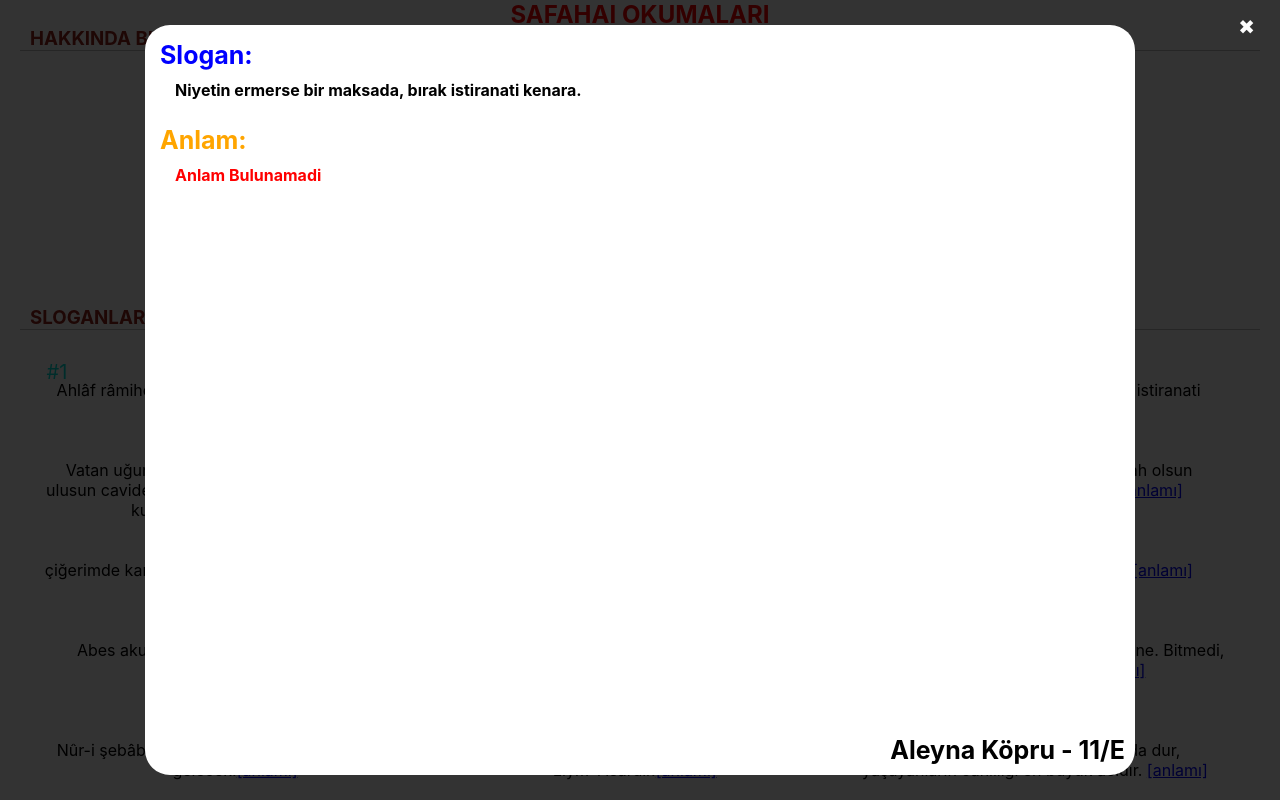
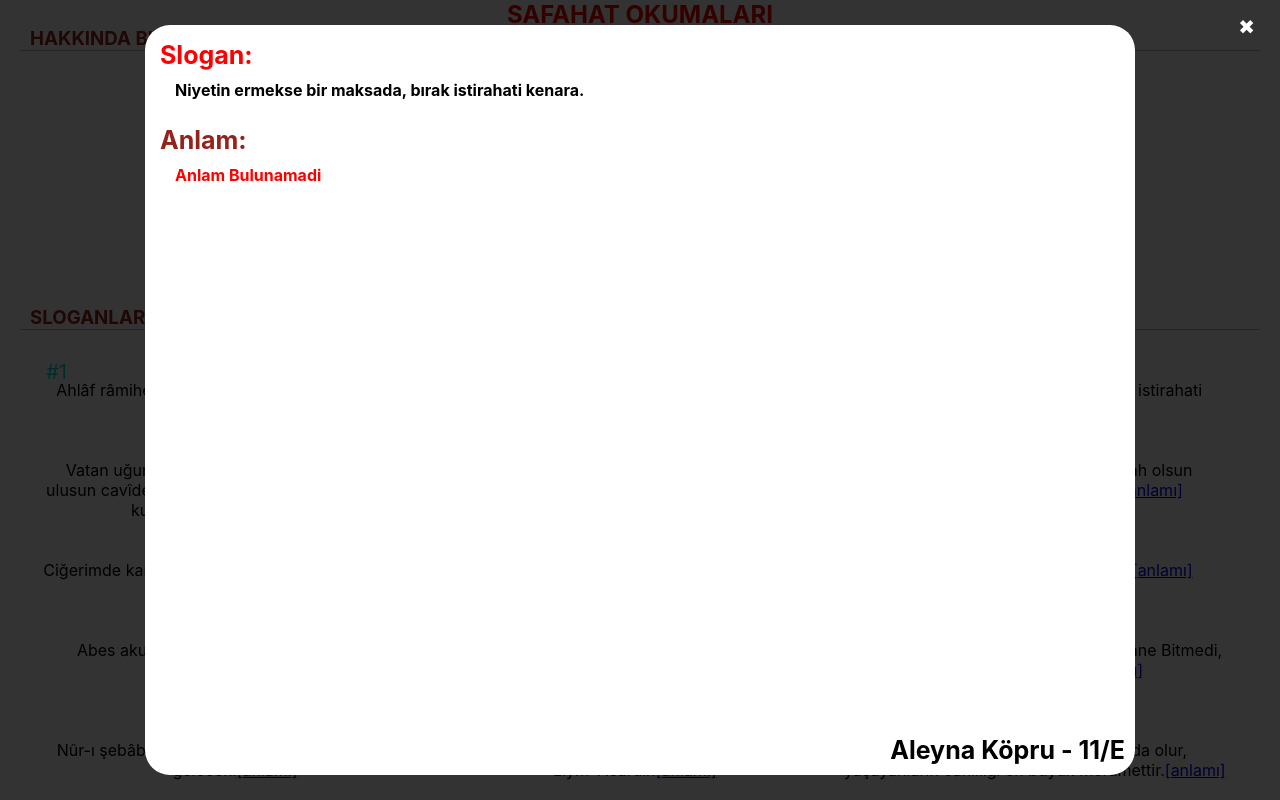
Before and after one commit to amirm-official7/AAL_EDEBIYAT, a React (Create React App) app: page / in a window 1280 px wide. Both pictures are taken after a click on the item 1034 px from the left and 3006 px from the top of the page. Shown: the part 2606-3406 px from the top of the page. Built offline with nearby package versions, Linux system fonts and the light colour scheme.

Commit message:
final d.json adjusments

```diff
--- a/src/DATA.json
+++ b/src/DATA.json
@@ -1,6 +1,6 @@
 [
     {
-        "TITLE": "SAFAHAI OKUMALARI",
+        "TITLE": "SAFAHAT OKUMALARI",
         "DATA":
         [
             {
@@ -19,7 +19,7 @@
                         "CREATOR": "Şeyma Aydoğan",
                         "CLASSOFCREATOR": "12/C",
                         "TEACHEROFCREATOR": "",
-                        "DATA": "Ahlâf râmihe benzer.  Dil-hâh’, müjdeler.",
+                        "DATA": "Ahlâf  râmihe benzer. Dil-hâh’ı müjdeler.",
                         "MEANINGOFTHESLOGAN": "Gelecek nesiller parlak bir yıldıza benzer. Gönlün istediğini müjdeler.",
                         "TYPE": "SLOGAN",
                         "EXPLONATION": ""
@@ -28,7 +28,7 @@
                         "CREATOR": "Hanzade Abdusodikova",
                         "CLASSOFCREATOR": "11/B",
                         "TEACHEROFCREATOR": "",
-                        "DATA": "Cehalettir hâsın-ı hakiki, evvelâ onu öldürmeli.",
+                        "DATA": "Cehalettir hasm-ı hakiki, evvelâ onu öldürmeli.",
                         "MEANINGOFTHESLOGAN": "",
                         "TYPE": "SLOGAN",
                         "EXPLONATION": ""
@@ -37,7 +37,7 @@
                         "CREATOR": "Aleyna Köpru",
                         "CLASSOFCREATOR": "11/E",
                         "TEACHEROFCREATOR": "",
-                        "DATA": "Niyetin ermerse bir maksada, bırak istiranati kenara.",
+                        "DATA": "Niyetin ermekse bir maksada, bırak istirahati kenara.",
                         "MEANINGOFTHESLOGAN": "",
                         "TYPE": "SLOGAN",
                         "EXPLONATION": ""
@@ -46,7 +46,7 @@
                         "CREATOR": "Arzu Taşkıran",
                         "CLASSOFCREATOR": "10/C",
                         "TEACHEROFCREATOR": "",
-                        "DATA": "Vatan uğuruna gümrâh olan hayaller atîde bir ulusun caviden olarak sahiplenmesiyle parlayacak kutsal masnûatadır!",
+                        "DATA": "Vatan uğuruna gümrâh olan hayaller atîde bir ulusun cavîden olarak sahiplenmesiyle parlayacak kutsal masnûatadır!",
                         "MEANINGOFTHESLOGAN": "Vatan uğuruna yolunu kaybetmiş hayaller gelecekte bir ulusun ebedi olarak sahiplenmesiyle parlayacak kutsal sanat eseridir.",
                         "TYPE": "SLOGAN",
                         "EXPLONATION": ""
@@ -55,7 +55,7 @@
                         "CREATOR": "Beyza Mertsoy",
                         "CLASSOFCREATOR": "11/E",
                         "TEACHEROFCREATOR": "",
-                        "DATA": "Sen gün görmeyen muebbed bir bayat ummuş bu millete beşârat oldun ey istiklal!",
+                        "DATA": "Sen gün görmeyen müebbed bir hayat ummuş bu millete beşârat oldun ey istiklal!",
                         "MEANINGOFTHESLOGAN": "",
                         "TYPE": "SLOGAN",
                         "EXPLONATION": ""
@@ -73,7 +73,7 @@
                         "CREATOR": "Hanzade Abdusodikova",
                         "CLASSOFCREATOR": "11/B",
                         "TEACHEROFCREATOR": "",
-                        "DATA": "çiğerimde kanayan bir yara, haykırıyor istiklal diye.",
+                        "DATA": "Ciğerimde kanayan bir yara, haykırıyor İstiklal diye.",
                         "MEANINGOFTHESLOGAN": "",
                         "TYPE": "SLOGAN",
                         "EXPLONATION": ""
@@ -82,8 +82,8 @@
                         "CREATOR": "Arda Akkuş",
                         "CLASSOFCREATOR": "11/C",
                         "TEACHEROFCREATOR": "",
-                        "DATA": "Berf-î berîn cîböl, nar-ı amik cehimi avalara nazar eder.",
-                        "MEANINGOFTHESLOGAN": "Kibirli, kendini herkesden yüksekte görenlerin düşeceğı yer cehennemdir.",
+                        "DATA": "Berf-î berîn cîbâl, nar-ı amik cehimi ovalara nazar eder.",
+                        "MEANINGOFTHESLOGAN": "Karlı, yüksek dağlar, sıcak, derin ve cehenneme ait ovalara bakar. Kibirli, kendini herkesten yüksekte görenlerin düşeceği yer cehennemdir.",
                         "TYPE": "SLOGAN",
                         "EXPLONATION": ""
                     },
@@ -91,7 +91,7 @@
                         "CREATOR": "Kaan Özdemir",
                         "CLASSOFCREATOR": "11/C",
                         "TEACHEROFCREATOR": "",
-                        "DATA": "Akim beyinler abes akualler üretir.",
+                        "DATA": "Akim beyinler abes akvaller üretir.",
                         "MEANINGOFTHESLOGAN": "Kısır beyinler boş laflar üretir.",
                         "TYPE": "SLOGAN",
                         "EXPLONATION": ""
@@ -109,8 +109,8 @@
                         "CREATOR": "Şeyma Aydoğan",
                         "CLASSOFCREATOR": "12/C",
                         "TEACHEROFCREATOR": "",
-                        "DATA": "Çehreye şem vurmuş âsümandân, berhudâr olacaksın, bekle. Dil ebkem, dünû’, istimdattan geliyor sesler, dinle.",
-                        "MEANINGOFTHESLOGAN": "Çehreye ışık vurmuş gökyüzünden, mutlu alacaksın, bekle. Gönül dilsiz, yardım dileyen gözyaşlarından geliyor sesler, dinle.",
+                        "DATA": "Çehreye şem vurmuş âsumandan, berhudar olacaksın, bekle. Dil ebrem, dümû’ı istimdattan geliyor sesler dinle.",
+                        "MEANINGOFTHESLOGAN": "Çehreye ışık vurmuş, gökyüzünden, mutlu olacaksın, bekle. Gönül dilsiz, yardım dileyen gözyaşlarından geliyor sesler, dinle.",
                         "TYPE": "SLOGAN",
                         "EXPLONATION": ""
                     },
@@ -118,8 +118,8 @@
                         "CREATOR": "Şeyma Aydoğan",
                         "CLASSOFCREATOR": "12/C",
                         "TEACHEROFCREATOR": "",
-                        "DATA": "Kabuğundan yeni çıktı azade bir dürdâne. Bitmedi, bitmeyecek bu haile. ",
-                        "MEANINGOFTHESLOGAN": "Kabuğundan yeni çıktı hür bir inci. Bitmedi, bitmeyecek bu trajedi. ",
+                        "DATA": "Kabuğundan yeni çıktı azade bir dürdâne Bitmedi, bitmeyecek bu haile.",
+                        "MEANINGOFTHESLOGAN": "Kabuğundan yeni çıktı hür bir inci. Bitmedi, bitmeyecek bu trajedi.",
                         "TYPE": "SLOGAN",
                         "EXPLONATION": ""
                     },
@@ -127,8 +127,8 @@
                         "CREATOR": "Şeyma Aydoğan",
                         "CLASSOFCREATOR": "12/C",
                         "TEACHEROFCREATOR": "",
-                        "DATA": "Nûr-i şebâb sönmeyecek. Mevhûm olma, latiftir gelecek.",
-                        "MEANINGOFTHESLOGAN": "Gençlik ışığı sönmeyecek. kuşkulu olma, güzeldir gelecek.",
+                        "DATA": "Nûr-ı şebâb sönmeyecek. Mevhûm olma, latiftir gelecek.",
+                        "MEANINGOFTHESLOGAN": "Gençlik ışığı sönmeyecek. Kuşkulu olma, güzeldir gelecek.",
                         "TYPE": "SLOGAN",
                         "EXPLONATION": ""
                     },
@@ -145,8 +145,8 @@
                         "CREATOR": "Ayşe Feyza Keskin",
                         "CLASSOFCREATOR": "9/B",
                         "TEACHEROFCREATOR": "",
-                        "DATA": "Ecsâdların başarısı kimin umrunda dur, yaşayanların cahilliği en büyük acıdır. ",
-                        "MEANINGOFTHESLOGAN": "Cesetlerin (ölülerin) başarısı kimin umrunda olur, yaşayanların cahilliği en büyük acıdır.",
+                        "DATA": "Ecsâdların başarısı kimin umurunda olur, yaşayanların cahilliği en büyük meramettir.",
+                        "MEANINGOFTHESLOGAN": "Cesetlerin (ölülerin) başarısı kimin umurunda olur, yaşayanların cahilliği en büyük acıdır.",
                         "TYPE": "SLOGAN",
                         "EXPLONATION": ""
                     },
@@ -154,8 +154,8 @@
                         "CREATOR": "Ayşe Feyza Keskin",
                         "CLASSOFCREATOR": "9/B",
                         "TEACHEROFCREATOR": "",
-                        "DATA": "Abes efkâra aldanma, Felâh-a kavuşacak ezvakların olsun. ",
-                        "MEANINGOFTHESLOGAN": "Boş fikirlere aldanma, kurtuluşa kavuşacak zevklerin olsun. ",
+                        "DATA": "Abes efkâra aldanma, felâh-a kavuşacak ezvakların olsun.",
+                        "MEANINGOFTHESLOGAN": "Boş fikirlere aldanma, kurtuluşa kavuşacak zevklerin olsun.",
                         "TYPE": "SLOGAN",
                         "EXPLONATION": ""
                     },
@@ -163,8 +163,8 @@
                         "CREATOR": "Ayşe Feyza Keskin",
                         "CLASSOFCREATOR": "9/B",
                         "TEACHEROFCREATOR": "",
-                        "DATA": "Başarı nâr-ı seni bitâb düşürecektir. Lâkin ercam-ı ıyd-ın olacaktır. ",
-                        "MEANINGOFTHESLOGAN": "Başarı ateşi seni güçsüz düşürecektir. Ancak sonu bayramın olacaktır. ",
+                        "DATA": "Başarı nâr-ı seni bitâb düşürecektir. Lâkin encam-ıyd-ın olacaktır.",
+                        "MEANINGOFTHESLOGAN": "Başarı ateşi seni güçsüz düşürecektir. Ancak sonu bayramın olacaktır.",
                         "TYPE": "SLOGAN",
                         "EXPLONATION": ""
                     },
@@ -181,33 +181,33 @@
                         "CREATOR": "Ayşe Feyza Keskin",
                         "CLASSOFCREATOR": "9/B",
                         "TEACHEROFCREATOR": "",
-                        "DATA": "Ziyâ-n bulut olsun, sen ziyâ-n gibi ol. ",
-                        "MEANINGOFTHESLOGAN": "Işığın bulut olsun, sen ışığın gibi ol. ",
+                        "DATA": "Ziyâ-n bulut olsun, sen ziyâ-n gibi ol.",
+                        "MEANINGOFTHESLOGAN": "Işığın bulut olsun, sen ışığın gibi ol.",
                         "TYPE": "SLOGAN",
                         "EXPLONATION": ""
                     },
                     {
                         "CREATOR": "Süreyya Güneş",
-                        "CLASSOFCREATOR": "Türk Dili ve Edeiyati Öğretmen",
+                        "CLASSOFCREATOR": "Türk Dili ve Edeiyatı Öğretmen",
                         "TEACHEROFCREATOR": "",
-                        "DATA": "Dünyada gençlik dürdenedir, analandan atıye bir ve dîadır",
-                        "MEANINGOFTHESLOGAN": "Düntada gençlik inci tanesidir,gençlik analandan geleceğe bir emanettir.",
+                        "DATA": "Dünyada gençlik dürdanedir, analardan âtîye bir ve vedîadır.",
+                        "MEANINGOFTHESLOGAN": "Dünyada gençlik inci tanesidir, gençlik analardan geleceğe bir emanettir.",
                         "TYPE": "SLOGAN",
                         "EXPLONATION": ""
                     },
                     {
                         "CREATOR": "Nurcan Özten",
-                        "CLASSOFCREATOR": "Türk Dili ve Edeiyati Öğretmen",
+                        "CLASSOFCREATOR": "Din Kültürü ve Ahlak Bilgisi Öğretmeni",
                         "TEACHEROFCREATOR": "",
-                        "DATA": "Maniden gelen kutlu medenıyetımın Asım'ın nesli ile âtîye ışık olacaktır.",
-                        "MEANINGOFTHESLOGAN": "Geçmilten gelen kutlu medenıyetımız Asımin nesli ile geleceğe ışık olacaktır.",
+                        "DATA": "Maziden gelen kutlu medeniyetimiz, Asım'ın nesli ile âtîye ışık olacaktır.",
+                        "MEANINGOFTHESLOGAN": "Geçmişten gelen kutlu medeniyetimiz Asım’ın nesli ile geleceğe ışık olacaktır.",
                         "TYPE": "SLOGAN",
                         "EXPLONATION": ""
                     }
                 ]
             },
             {
-                "SUBTITLE": "GORUNTULER",
+                "SUBTITLE": "GÖRÜNTÜLER",
                 "TYPE": "IMGS",
                 "EXPLONATION": "",
                 "DATA":
@@ -218,7 +218,7 @@
                         "TEACHEROFCREATOR": "AMIR",
                         "DATA": "/3.jpeg",
                         "TYPE": "IMG",
-                        "EXPLONATION": "Bu resim 10/c sinifindan ogrencimizin cizdigi bir resimdir."
+                        "EXPLONATION": "Afiş tasarımında 9-C / 755 Nuriama Yılmaz adlı öğrenci görev almiştir"
                     }
                 ]
             },
--- a/src/pages/home/Home.jsx
+++ b/src/pages/home/Home.jsx
@@ -298,21 +298,21 @@ const DisplaySloganOverlay = ({ displaySlogan, SetDisplaySlogan }) => {
         </span>
       </div>
       <div className="sloganoverlaycontainer" style={{height: "90%", width: "75%", background: "white", color: "black", padding: '15px', overflowY: "scroll", borderRadius:"25px", cursor: "default"}}>
-        <div style={{fontSize: "25px", color: "blue"}}><b>Slogan:</b></div>
+        <div style={{fontSize: "25px", color: "red"}}><b>Slogan:</b></div>
 
         <p style={{color: "black", marginLeft: "15px", marginTop: "10px"}}><b>{displaySlogan.data.DATA}</b></p>
 
 
         {(displaySlogan.data.MEANINGOFTHESLOGAN.length > 0)?
         <div>
-          <div style={{fontSize: "25px", marginTop: "25px", color: "orange"}}><b>Anlam:</b></div>
+          <div style={{fontSize: "25px", marginTop: "25px", color: "rgb(148, 35, 27)"}}><b>Anlam:</b></div>
 
           <p style={{color: "black", marginLeft: "15px", marginTop: "10px"}}><b>{displaySlogan.data.MEANINGOFTHESLOGAN}</b></p>
 
         </div>
         :
         <div>
-          <div style={{fontSize: "25px", marginTop: "25px", color: "orange"}}><b>Anlam:</b></div>
+          <div style={{fontSize: "25px", marginTop: "25px", color: "rgb(148, 35, 27)"}}><b>Anlam:</b></div>
 
           <p style={{color: "black", marginLeft: "15px", marginTop: "10px", color: "red"}}><b>Anlam Bulunamadi</b></p>
 
```
